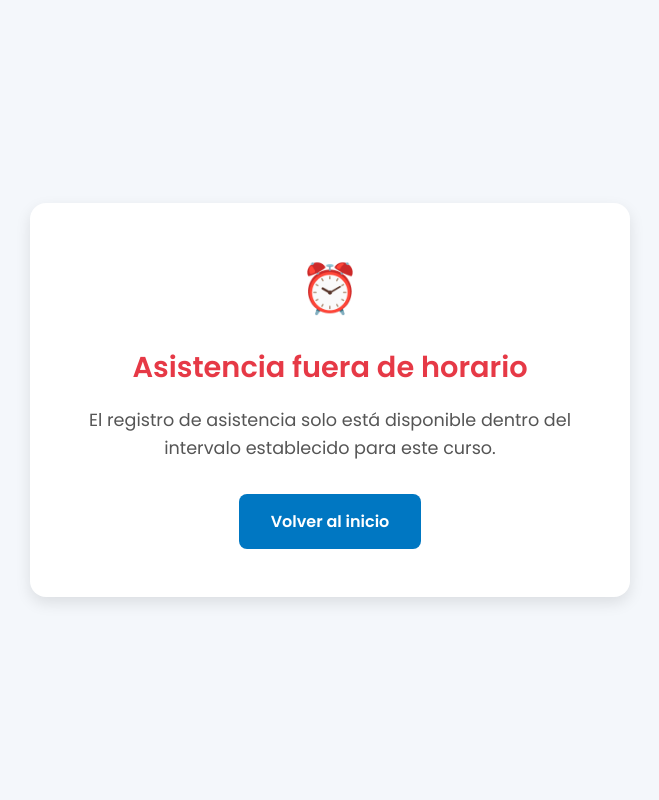
After one commit to AIVERKE/Organizador-Cursos-TWAS, a Flask app: template app/templates/Answers/asistencia_fuera_horario.html in a window 1280 px wide. The commit adds this page. Shown: the whole page, without its empty margins (310-969 px from the left). Run offline with Flask 3, Linux system fonts and the light colour scheme; the template is opened without the code that fills it, so the values that code supplies are empty.

Commit message:
Registro de asistencia por intervalos

```diff
--- /dev/null
+++ b/app/templates/Answers/asistencia_fuera_horario.html
@@ -0,0 +1,88 @@
+<!DOCTYPE html>
+<html lang="es">
+<head>
+  <meta charset="utf-8">
+  <meta name="viewport" content="width=device-width, initial-scale=1">
+  <title>Asistencia fuera de horario</title>
+  <link href="https://fonts.googleapis.com/css2?family=Poppins:wght@400;600&display=swap" rel="stylesheet">
+  <style>
+    * {
+      box-sizing: border-box;
+      margin: 0;
+      padding: 0;
+    }
+
+    body {
+      font-family: 'Poppins', sans-serif;
+      line-height: 1.6;
+      background-color: #f4f7fb;
+      color: #333;
+      display: flex;
+      justify-content: center;
+      align-items: center;
+      min-height: 100vh;
+      padding: 1rem;
+    }
+
+    .informacion {
+      text-align: center;
+      background: #fff;
+      max-width: 600px;
+      width: 100%;
+      padding: 3rem 2rem;
+      border-radius: 16px;
+      box-shadow: 0 6px 15px rgba(0, 0, 0, 0.1);
+      animation: fadeIn 0.8s ease-in-out;
+    }
+
+    .icono {
+      font-size: 3rem;
+      color: #e63946;
+      margin-bottom: 1rem;
+    }
+
+    .informacion h1 {
+      font-size: 1.8rem;
+      font-weight: 600;
+      color: #e63946;
+      margin-bottom: 1rem;
+    }
+
+    .informacion p {
+      font-size: 1.1rem;
+      color: #555;
+      margin-bottom: 2rem;
+    }
+
+    .btn-volver {
+      display: inline-block;
+      padding: 0.9rem 2rem;
+      background: #0077c2;
+      color: white;
+      font-weight: bold;
+      font-size: 1rem;
+      text-decoration: none;
+      border-radius: 8px;
+      transition: background 0.3s ease, transform 0.2s ease;
+    }
+
+    .btn-volver:hover {
+      background: #005a91;
+      transform: translateY(-2px);
+    }
+
+    @keyframes fadeIn {
+      from { opacity: 0; transform: translateY(10px); }
+      to { opacity: 1; transform: translateY(0); }
+    }
+  </style>
+</head>
+<body>
+  <section class="informacion">
+    <div class="icono">⏰</div>
+    <h1>Asistencia fuera de horario</h1>
+    <p>El registro de asistencia solo está disponible dentro del intervalo establecido para este curso.</p>
+    <a class="btn-volver" href="{{ url_for('auth.dashboard') }}">Volver al inicio</a>
+  </section>
+</body>
+</html>
```
Also changed, not shown: app/api/qrs/routes.py (+65 -4 lines), app/templates/Coordinador/partials/cursos.html (+14 -0 lines).
